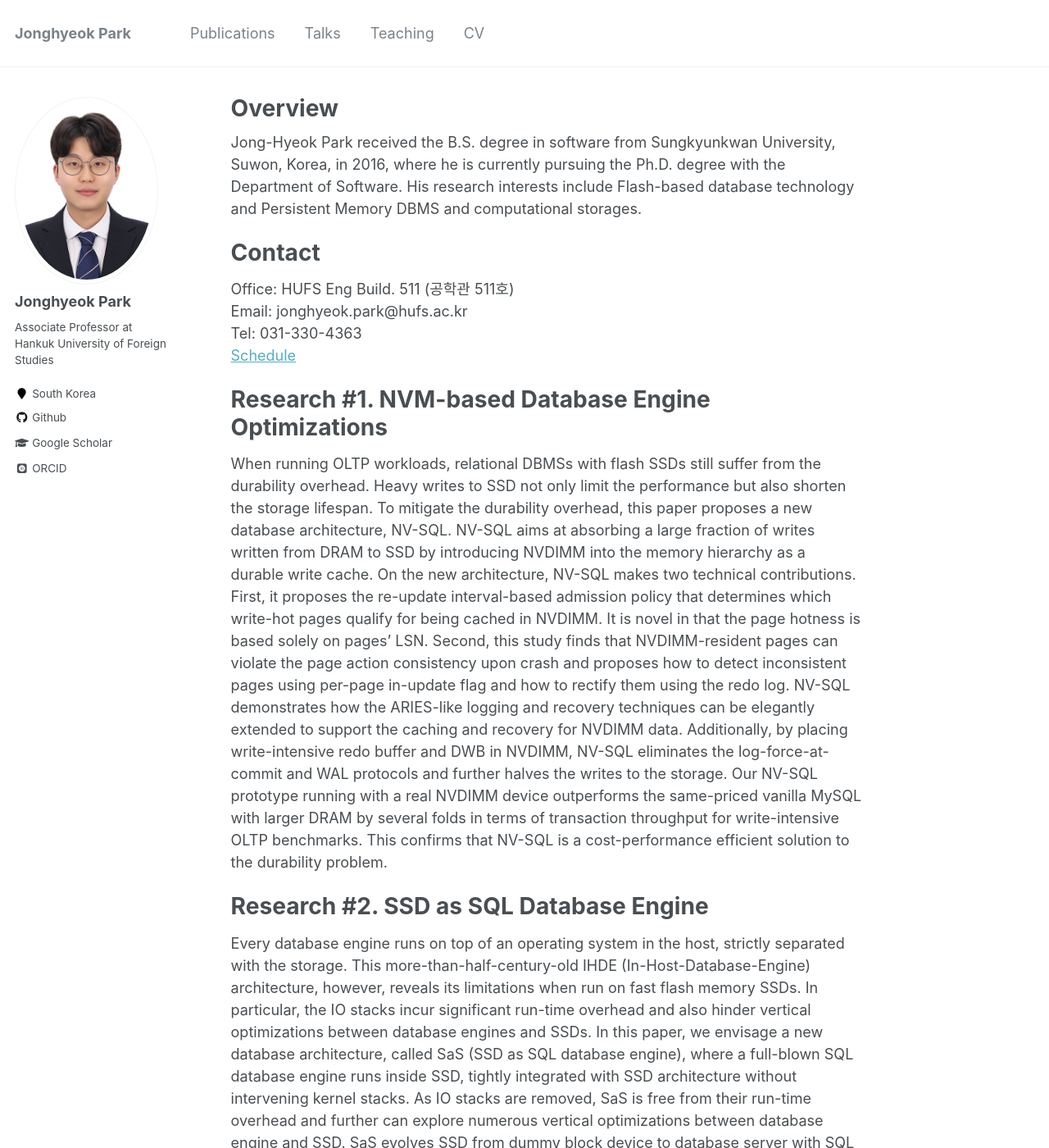
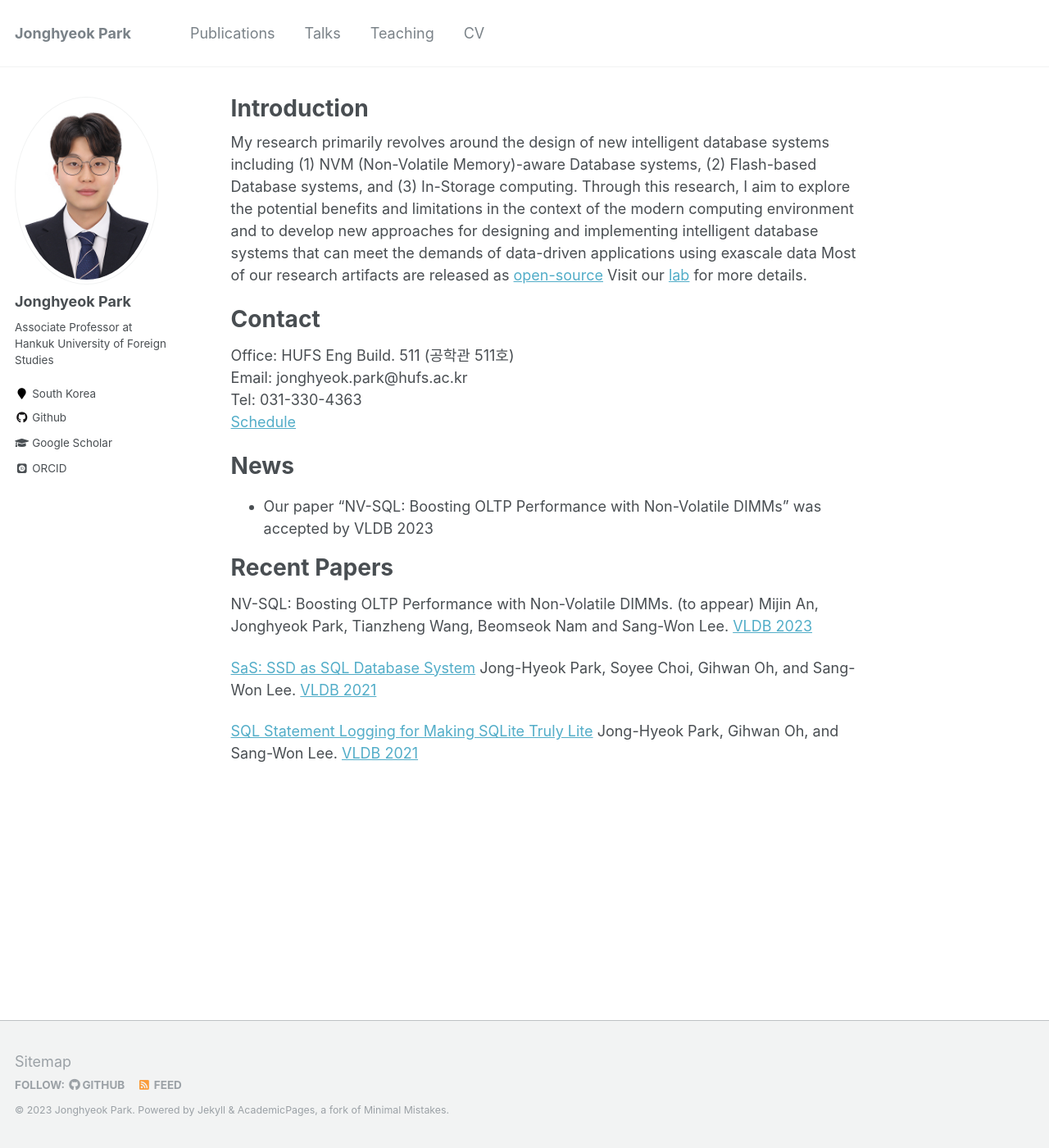
Before and after one commit to JonghyeokPark/JonghyeokPark.github.io, a Jekyll site: the page built from _pages/about.md, in a window 1280 px wide and 1400 px high. Shown: the whole window at 82% size. Built offline with Jekyll 4.4.1, drawn with Linux system fonts in a browser that asks for light colours; some web fonts are replaced; some of the changed text lies outside the part shown.

Commit message:
update aobut.md

```diff
--- a/_pages/about.md
+++ b/_pages/about.md
@@ -1,6 +1,6 @@
 ---
 permalink: /
-title: "Overview"
+title: "Introduction"
 excerpt: "About me"
 author_profile: true
 redirect_from:
@@ -8,8 +8,10 @@ redirect_from:
   - /about.html
 ---
 
-Jong-Hyeok Park received the B.S. degree in software from Sungkyunkwan University, Suwon, Korea, in 2016, where he is currently pursuing the Ph.D. degree with the Department of Software.
-His research interests include Flash-based database technology and Persistent Memory DBMS and computational storages.
+My research primarily revolves around the design of new intelligent database systems including (1) NVM (Non-Volatile Memory)-aware Database systems, (2) Flash-based Database systems, and (3) In-Storage computing.
+Through this research, I aim to explore the potential benefits and limitations in the context of the modern computing environment and to develop new approaches for designing and implementing intelligent database systems that can meet the demands of data-driven applications using exascale data
+Most of our research artifacts are released as [open-source](https://github.com/ids-hufs)
+Visit our [lab](ids.hufs.ac.kr) for more details.
 
 Contact
 ======
@@ -17,29 +19,6 @@ Office: HUFS Eng Build. 511 (공학관 511호)
 Email: jonghyeok.park@hufs.ac.kr
 Tel: 031-330-4363
 [Schedule](https://calendar.google.com/calendar/embed?src=c_b8daa9f139732768337fcf77645a86a04b89a57643f3b517591249d1054e4306%40group.calendar.google.com&ctz=Asia%2FSeoul)
-
-
-Research #1. NVM-based Database Engine Optimizations
-======
-When running OLTP workloads, relational DBMSs with flash SSDs still suffer from the durability overhead. Heavy writes to SSD not only limit the performance but also shorten the storage lifespan.
-To mitigate the durability overhead, this paper proposes a new database architecture, NV-SQL. NV-SQL aims at absorbing a large fraction of writes written from DRAM to SSD by introducing NVDIMM into the memory hierarchy as a durable write cache.
-On the new architecture, NV-SQL makes two technical contributions.
-First, it proposes the re-update interval-based admission policy that determines which write-hot pages qualify for being cached in NVDIMM.
-It is novel in that the page hotness is based solely on pages’ LSN.
-Second, this study finds that NVDIMM-resident pages can violate the page action consistency upon crash and proposes how to detect inconsistent pages using per-page in-update flag and how to rectify them using the redo log.
-NV-SQL demonstrates how the ARIES-like logging and recovery techniques can be elegantly extended to support the caching and recovery for NVDIMM data.
-Additionally, by placing write-intensive redo buffer and DWB in NVDIMM, NV-SQL eliminates the log-force-at-commit and WAL protocols and further halves the writes to the storage.
-Our NV-SQL prototype running with a real NVDIMM device outperforms the same-priced vanilla MySQL with larger DRAM by several folds in terms of transaction throughput for write-intensive OLTP benchmarks. This confirms that NV-SQL is a cost-performance efficient solution to the durability problem.
-
-Research #2. SSD as SQL Database Engine
-======
-Every database engine runs on top of an operating system in the host, strictly separated with the storage. This more-than-half-century-old IHDE (In-Host-Database-Engine) architecture, however, reveals its limitations when run on fast flash memory SSDs. In particular, the IO stacks incur significant run-time overhead and also hinder vertical optimizations between database engines and SSDs. In this paper, we envisage a new database architecture, called SaS (SSD as SQL database engine), where a full-blown SQL database engine runs inside SSD, tightly integrated with SSD architecture without intervening kernel stacks. As IO stacks are removed, SaS is free from their run-time overhead and further can explore numerous vertical optimizations between database engine and SSD. SaS evolves SSD from dummy block device to database server with SQL as its primary interface. The benefit of SaS will be more outstanding in the data centers where the distance between database engine and the storage is ever widening because of virtualization, storage disaggregation, and open software stacks. The advent of computational SSDs with more compute resource will enable SaS to be more viable and attractive database architecture.
-
-
-Research #3. Flash-based Database Engine Optimizations
-======
-For a write request, today flash storage cannot distinguish the logical object it comes from. In such object-oblivious flash devices, concurrent writes from different objects are simply packed in their arrival order to flash memory blocks; hence objects with different lifetimes are multiplexed onto the same flash blocks. This multiplexing incurs write amplification, worsening the performance. Tackling the multiplexing problem, we propose a novel interface for flash storage, FlashAlloc. It is used to pass the logical address ranges of logical objects to the flash storage and thus enlighten the storage to stream writes by objects. The object-aware flash storage can de-multiplex writes from different objects with distinct deathtimes into per-object dedicated flash blocks. Given that popular data stores separate writes using objects (e.g., SSTables in RocksDB), we can achieve, unlike the existing solutions, transparent write streaming just by calling FlashAlloc upon object creation. Our experimental results using an open-source SSD prototype demonstrate that FlashAlloc can reduce write amplification factor (WAF) in RocksDB, F2FS, and MySQL by 1.5, 2.5, and 0.3, respectively and thus improve throughput by 2x, 1.8x, and 1.2x, respectively. In particular, FlashAlloc will mitigate the interference among multitenants. When RocksDB and MySQL were run together on the same SSD, FlashAlloc decreased WAF from 4.2 to 2.5 and doubled their throughputs.
-
 
 News
 ======
```
